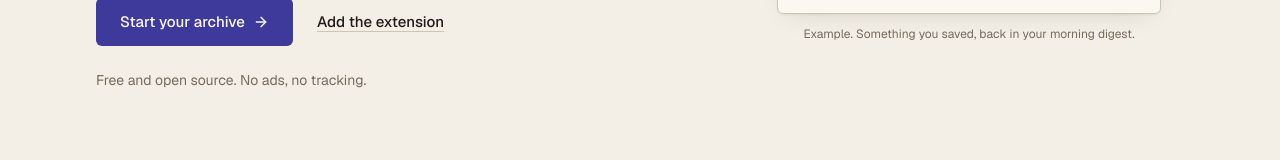
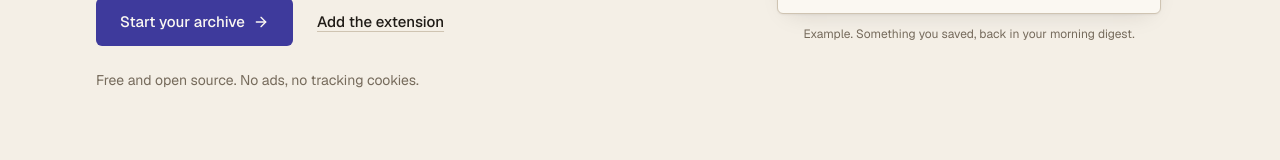
Before and after one commit to MinitJain/recall, a Next.js app in the folder client/: page / in a window 1280 px wide. Shown: the part 469-629 px from the top of the page. Built offline with nearby package versions, Linux system fonts and the light colour scheme; no server answers.

Commit message:
fix(ui): say 'no tracking cookies' to match the privacy policy's analytics disclosure

```diff
--- a/client/src/app/page.tsx
+++ b/client/src/app/page.tsx
@@ -95,7 +95,7 @@ export default async function LandingPage() {
                 Add the extension
               </a>
             </div>
-            <p className="mt-6 text-sm text-[var(--text-dim)]">Free and open source. No ads, no tracking.</p>
+            <p className="mt-6 text-sm text-[var(--text-dim)]">Free and open source. No ads, no tracking cookies.</p>
           </div>
           <div className="min-w-0 md:col-span-5">
             <ReturnSlip today={new Date()} />
```
